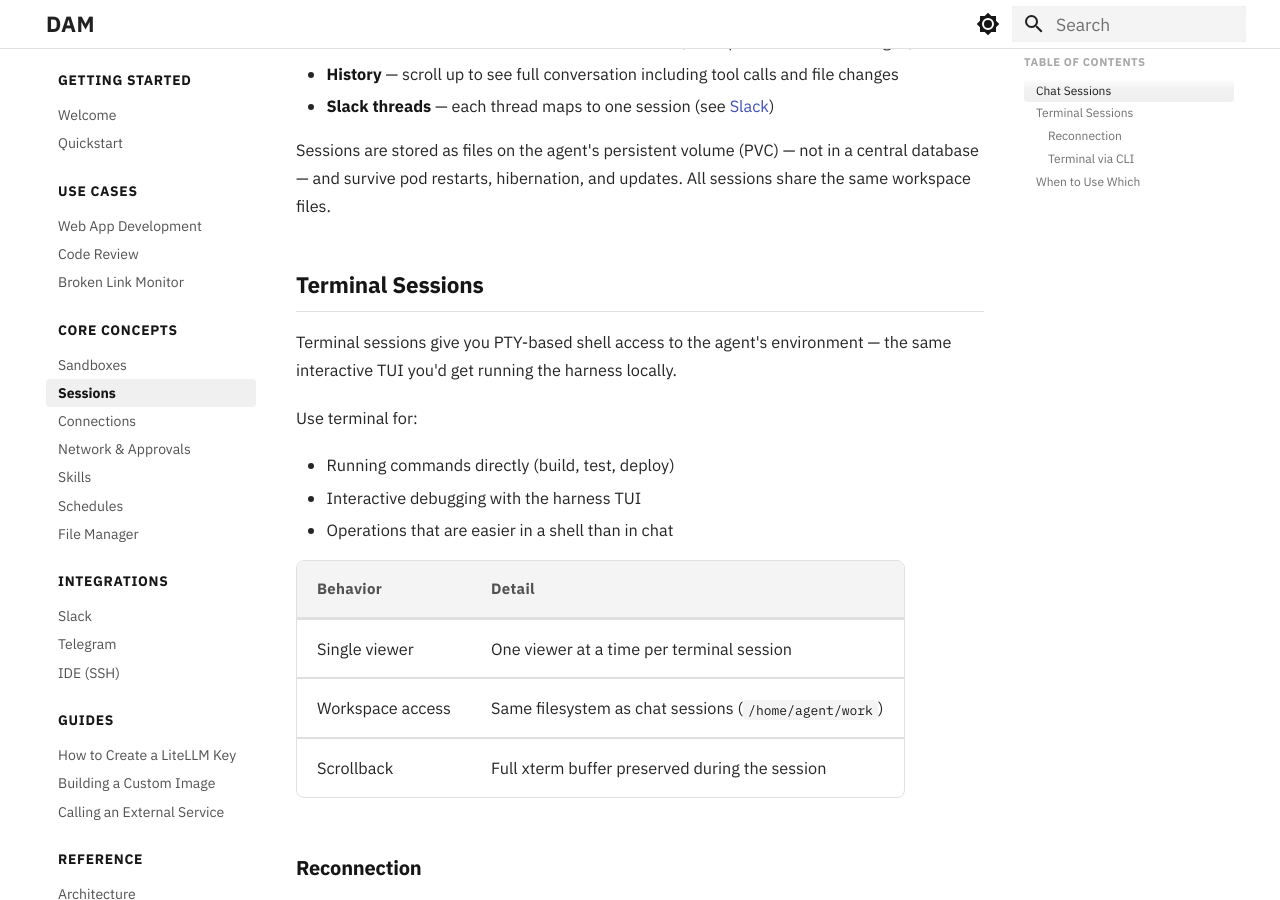
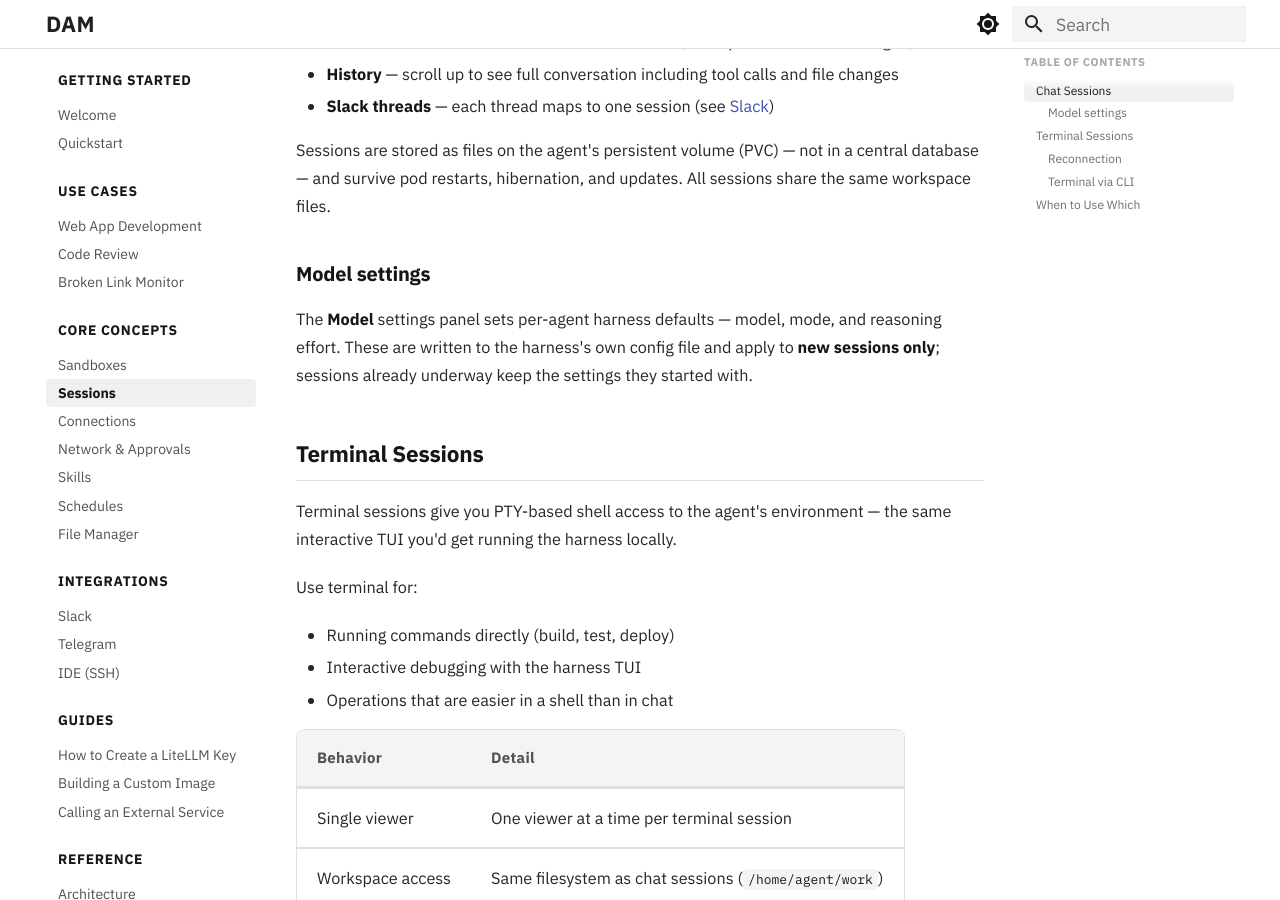
Before and after one commit to dam-agents/docs, an MkDocs documentation site: the page built from docs/core-concepts/sessions.md, in a window 1280 px wide and 900 px high, scrolled down 366 px. Built offline with MkDocs 1.6.1 and Material for MkDocs 9.7.7, drawn with Linux system fonts in a browser that asks for light colours.

Commit message:
docs: sync for dam-agents/dam#1270 — Model settings panel sets per-agent harness defaults (new sessions only) (#45)
Co-authored-by: doc-sync <doc-sync@users.noreply.github.ibm.com>

```diff
--- a/docs/core-concepts/sessions.md
+++ b/docs/core-concepts/sessions.md
@@ -12,6 +12,10 @@ Open your agent in the DAM UI and type a message. A new session is created autom
 - **Slack threads** — each thread maps to one session (see [Slack](../integrations/slack.md))
 
 Sessions are stored as files on the agent's persistent volume (PVC) — not in a central database — and survive pod restarts, hibernation, and updates. All sessions share the same workspace files.
+
+### Model settings
+
+The **Model** settings panel sets per-agent harness defaults — model, mode, and reasoning effort. These are written to the harness's own config file and apply to **new sessions only**; sessions already underway keep the settings they started with.
 
 ## Terminal Sessions
 
```
